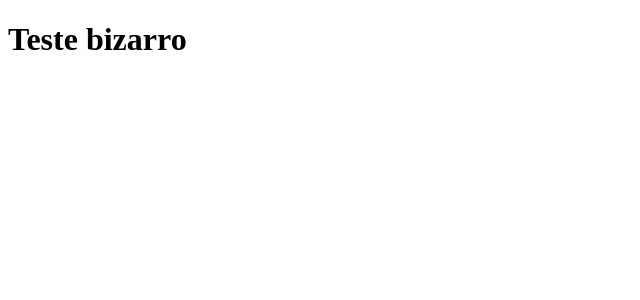
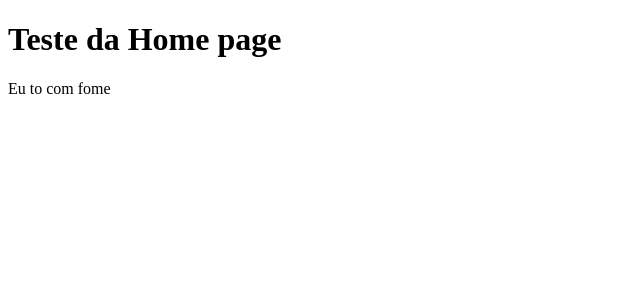
Before and after one commit to SoulUp-Society-Trabalhos/1--Challenge-2--semestre, a React (Vite) app in the folder soulup-society/: page / in a window 1280 px wide. Shown: the top 300 px of the page, without its empty margins (0-640 px from the left). Built offline with nearby package versions, Linux system fonts and the light colour scheme.

Commit message:
Feat: Criando futuras páginas.

```diff
--- a/soulup-society/src/App.tsx
+++ b/soulup-society/src/App.tsx
@@ -1,6 +1,8 @@
+import Home from "./pages/Home"
+
 function App() {
     return (
-        <h1>Teste bizarro</h1>
+        <Home />
     )
 }
 
--- /dev/null
+++ b/soulup-society/src/pages/Home.tsx
@@ -0,0 +1,10 @@
+function Home(){
+    return(
+        <main>
+            <h1>Teste da Home page</h1>
+            <p>Eu to com fome</p>
+        </main>
+    )
+}
+
+export default Home
```
Also changed, not shown: soulup-society/src/pages/Contatos.tsx (added), soulup-society/src/pages/Faq.tsx (added), soulup-society/src/pages/Integrantes.tsx (added), soulup-society/src/pages/Proposta.tsx (added), soulup-society/src/pages/Proposta2.tsx (added), soulup-society/src/pages/Sobre.tsx (added).
